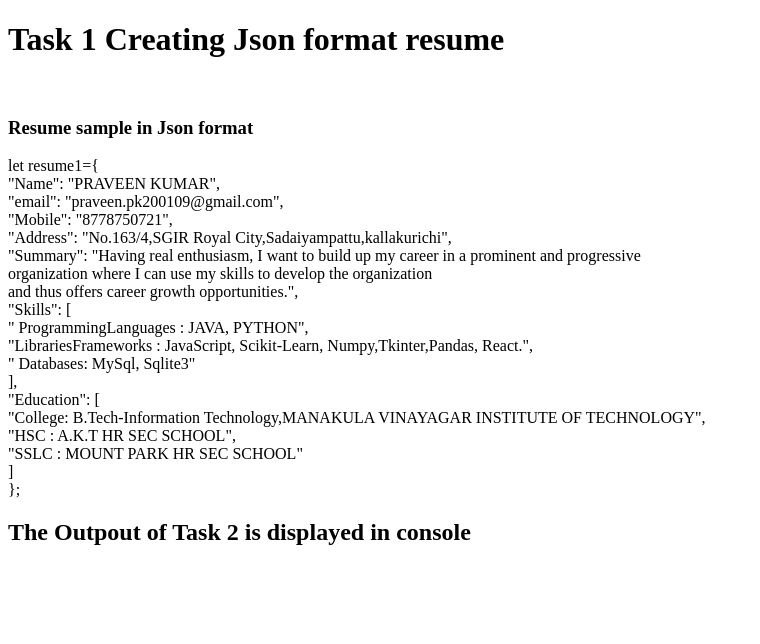
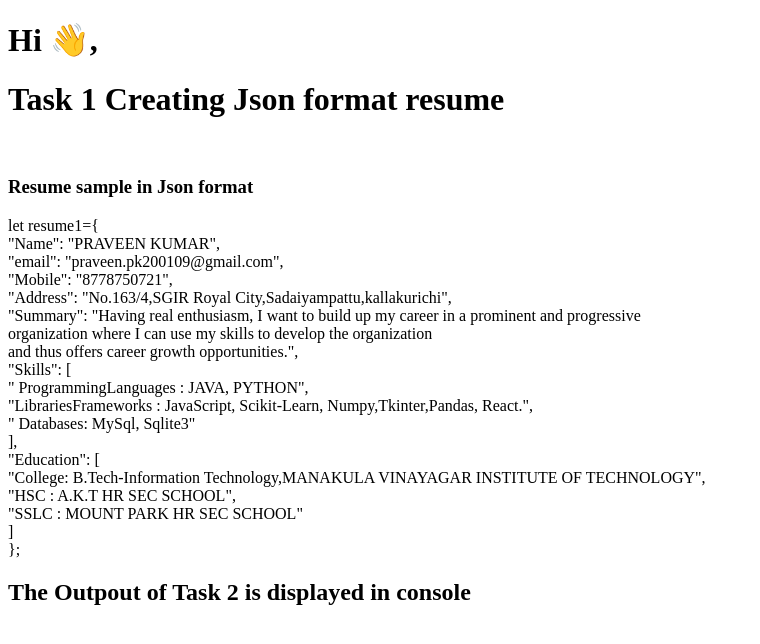
Before and after one commit to Hawkpraveen/Day-5-Task, a plain HTML site: page index.html in a window 1280 px wide. Shown: the whole page, without its empty margins (0-760 px from the left). Drawn offline with Linux system fonts and the light colour scheme.

Commit message:
updated✌️🤞

```diff
--- a/index.html
+++ b/index.html
@@ -7,7 +7,7 @@
 </head>
 <body>
     <script src="script.js"></script>
-    <p>
+    <p> <h1>Hi 👋, </h1>
     <h1>Task 1 Creating Json format resume </h1> <br>
     <h3>Resume sample in Json format </h3>
     let resume1={                   <br>
```
